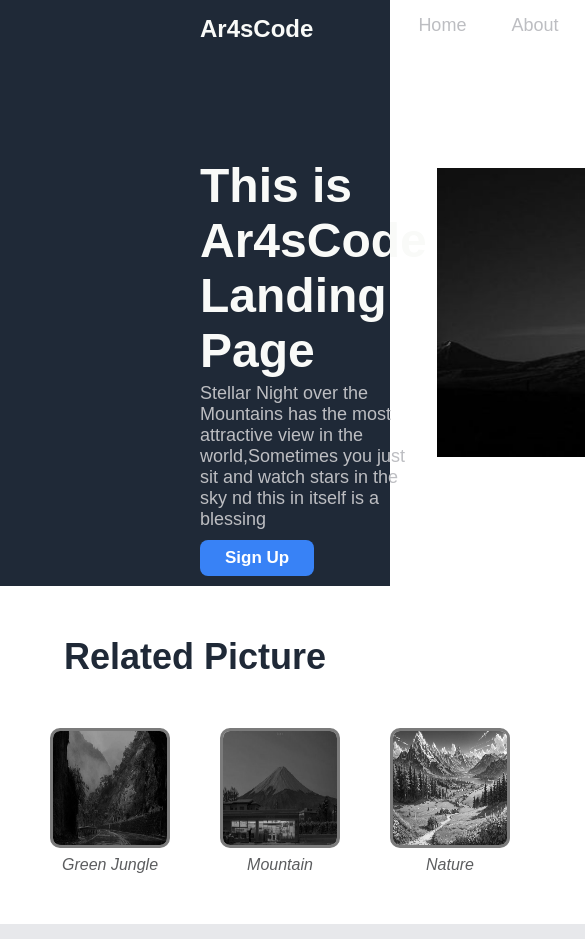
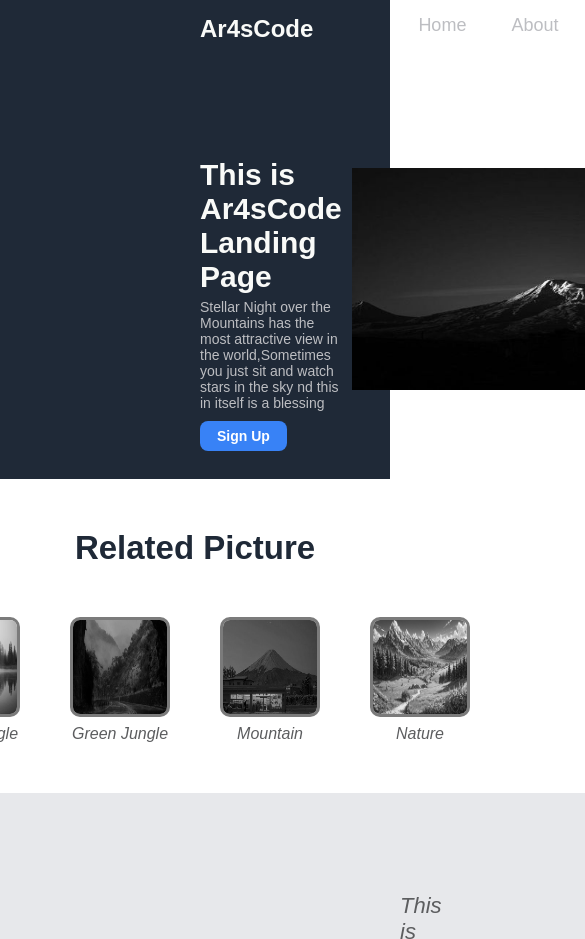
Before and after one commit to MR-AR4S/HTML-CSS-landing-page, a plain HTML site: page index.html in a window 390 px wide. Shown: the top 939 px of the page, 585 px wide, since content can reach past the window. Drawn offline with Linux system fonts and the light colour scheme.

Commit message:
Make the webpage responsive for 1123px , 1300px , 1193px

```diff
--- a/style.css
+++ b/style.css
@@ -214,3 +214,76 @@ footer p {
   color: #f9faf8;
   font-size: 15px;
 }
+
+@media (max-width : 1312px) {
+  .headers-text h1 {
+    font-size: 42px;
+  }
+
+  .headers-text p {
+    font-size: 17px;
+  }
+
+  .headers-text button {
+    padding: 7px 19px;
+    font-size: 16px;
+  }
+
+  .img-placeholder img {
+    width: 500px;
+  }
+
+  .quotes .quote {
+    font-size: 25px;
+  }
+}
+
+@media (max-width : 1193px) {
+  .headers-text h1 {
+    font-size: 39px;
+  }
+
+  .headers-text p {
+    font-size: 15px;
+  }
+
+  .headers-text button {
+    padding: 7px 18px;
+    font-size: 15px;
+  }
+
+  .img-placeholder img {
+    width: 480px;
+  }
+}
+
+@media (max-width : 1123px) {
+  .headers-text h1 {
+    font-size: 30px;
+  }
+
+  .headers-text p {
+    font-size: 14px;
+  }
+
+  .headers-text button {
+    padding: 7px 17px;
+    font-size: 14px;
+  }
+
+  .img-placeholder img {
+    width: 430px;
+  }
+
+  .container h1 {
+    font-size: 33px;
+  }
+
+  .pic-holders img {
+    width: 100px;
+  }
+
+  .quotes .quote {
+    font-size: 22px;
+  }
+}
```
